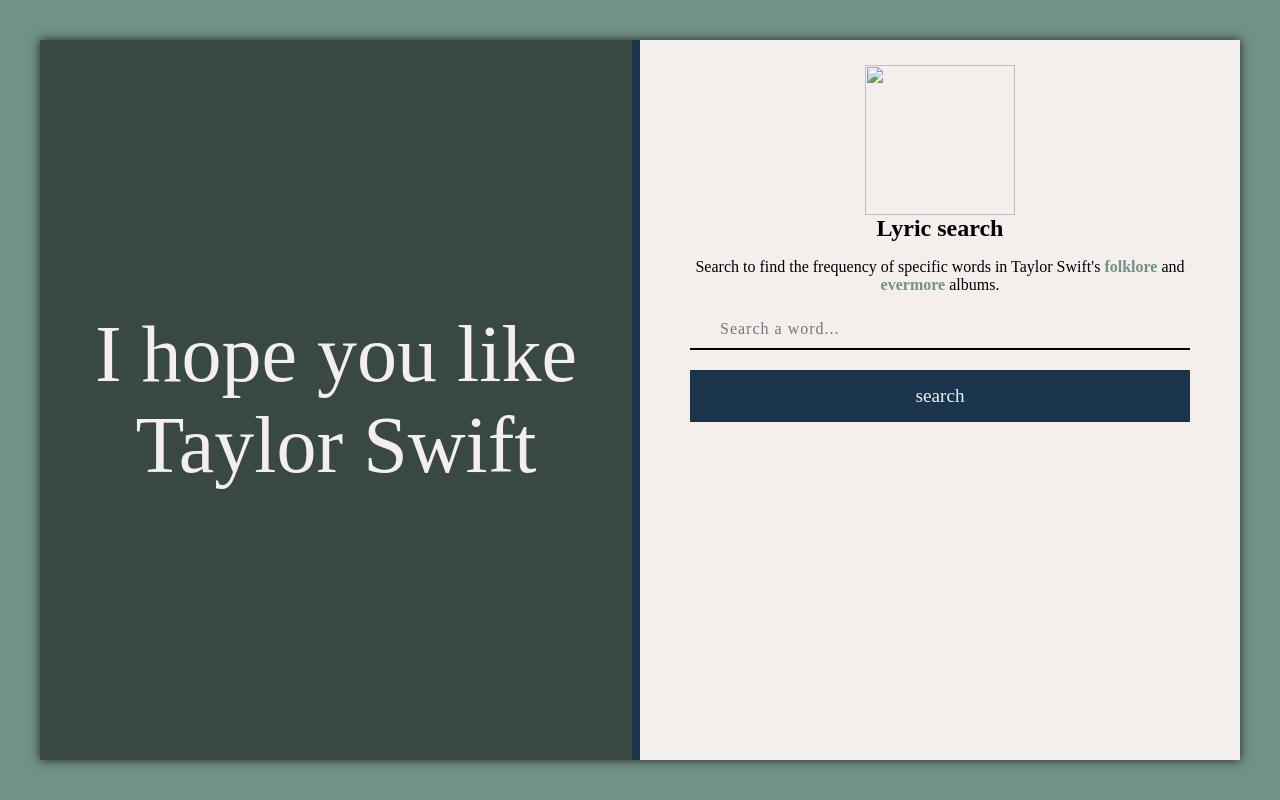
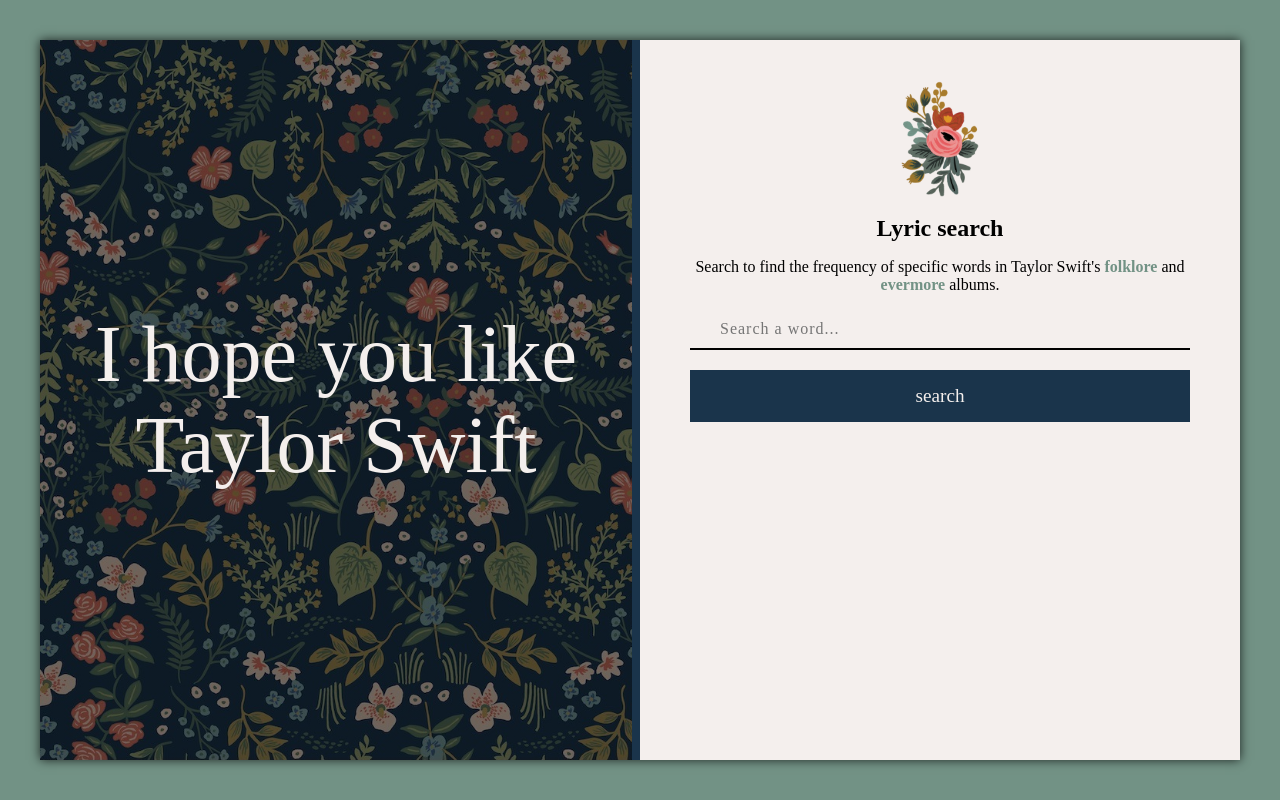
Before and after one commit to brookekaminski/swift-lyrics, a plain HTML site: page index.html in a window 1280 px wide. Drawn offline with Linux system fonts and the light colour scheme; the site is published under a folder, as on GitHub Pages, so addresses that start at the root find nothing; a web font is replaced by a local one.

Commit message:
fixing image path

```diff
--- a/index.html
+++ b/index.html
@@ -13,7 +13,7 @@
         <span>I hope you like Taylor Swift</span>
     </section>
     <section class="right">
-        <img class="rose" src="/images/rose.png">
+        <img class="rose" src="images/rose.png">
         <header>
             <h1>Lyric search</h1>
         </header>
--- a/style.css
+++ b/style.css
@@ -17,7 +17,7 @@ body {
   box-shadow: 0px 0px 10px 0px rgba(0, 0, 0, 0.75); }
 
 .left {
-  background: linear-gradient(to bottom, rgba(0, 0, 0, 0.5) 0%, rgba(0, 0, 0, 0.5) 59%, rgba(0, 0, 0, 0.5) 100%), url("/images/wallpaper.jpeg") no-repeat;
+  background: linear-gradient(to bottom, rgba(0, 0, 0, 0.5) 0%, rgba(0, 0, 0, 0.5) 59%, rgba(0, 0, 0, 0.5) 100%), url("images/wallpaper.jpeg") no-repeat;
   background-size: cover;
   border-right: 8px solid #1A344B;
   display: flex; }
```
